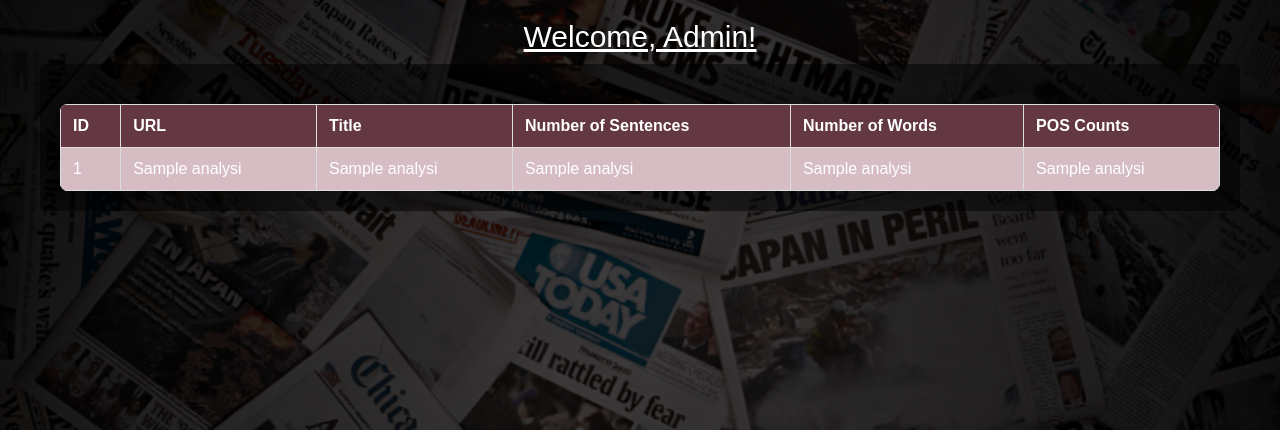
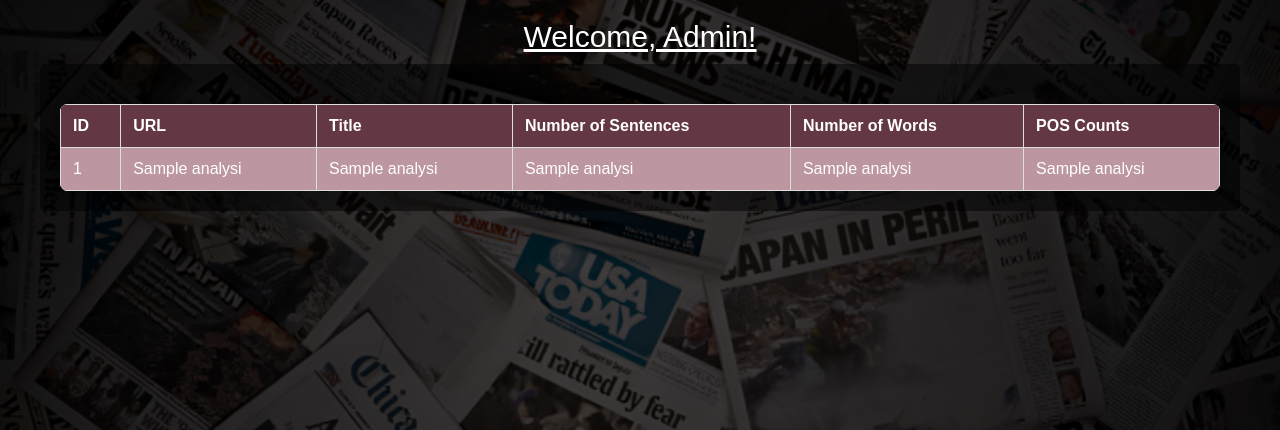
Before and after one commit to saksham-bharti/Project_1, a Flask app: template templates/admin.html in a window 1280 px wide. Shown: the part 111-541 px from the top of the page. Run offline with Flask 3, Linux system fonts and the light colour scheme; the template is opened without the code that fills it: most values are stand-ins (such as "Sample title", 1, 10 or a date in 2020); some libraries are stand-ins or nearby versions.

Commit message:
Update admin.html

```diff
--- a/templates/admin.html
+++ b/templates/admin.html
@@ -80,11 +80,11 @@
         }
 
         tr:nth-child(even) {
-            background-color: rgba(172,125,136,0.5)
+            background-color: rgba(172,125,136,0.8)
         }
 
         tr:hover {
-            background-color: rgba(133,88,111, 0.17);
+            background-color: rgba(133,88,111, 0.5);
         }
 
     </style>
```
